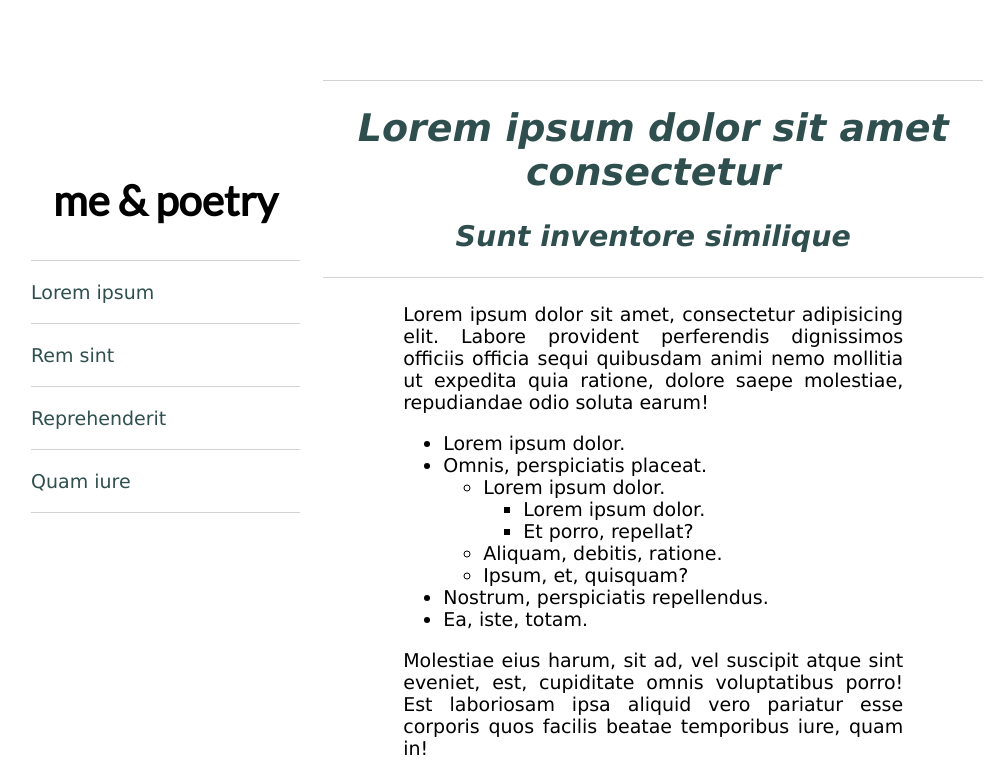
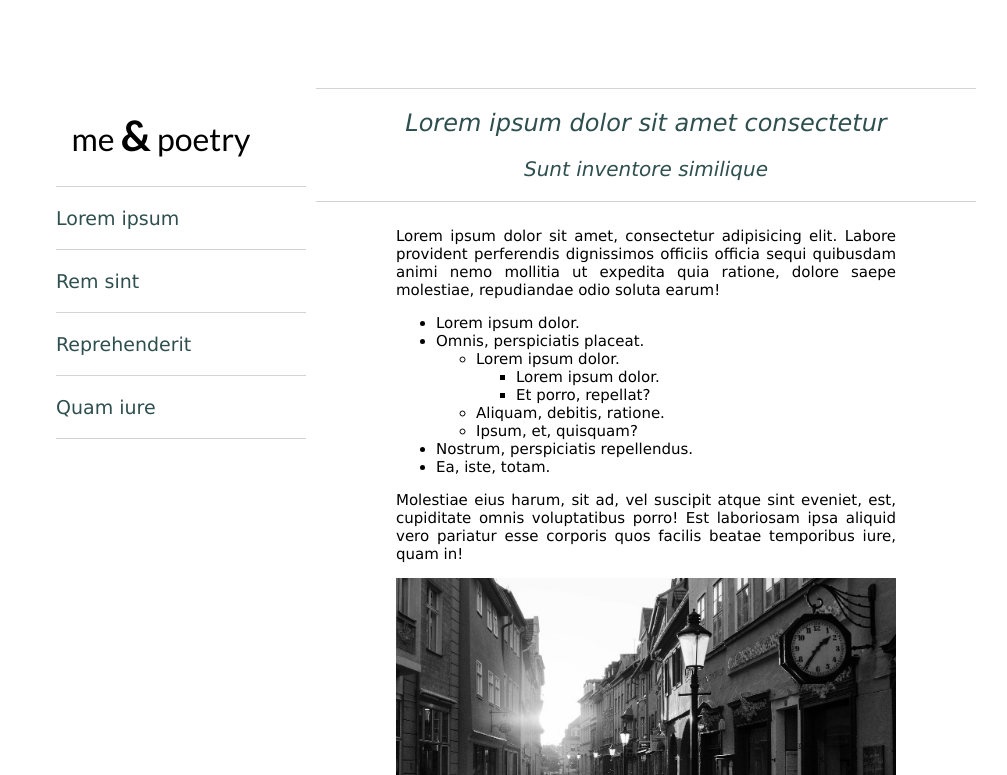
Before and after one commit to gatinhap/frontend, a plain HTML site: page html&css/exercise_one/index.html in a window 1280 px wide. Shown: the top 775 px of the page, without its empty margins (144-1151 px from the left). Drawn offline with Linux system fonts and the light colour scheme; a web font is replaced by a local one.

Commit message:
exercise corrected

```diff
--- a/html&css/exercise_one/index.html
+++ b/html&css/exercise_one/index.html
@@ -4,51 +4,57 @@
 <head>
     <meta charset="utf-8">
     <meta name="viewport" content="width=device-width, initial-scale=1.0">
+    <link rel="stylesheet" href="http://fonts.googleapis.com/css?family=Droid+Serif:regular,italic,bold,bolditalic" type="text/css" />
+    <link rel="stylesheet" href="http://fonts.googleapis.com/css?family=Droid+Sans:regular,bold" type="text/css" />
+    <link href='http://fonts.googleapis.com/css?family=Lato:400,700,900&subset=latin,latin-ext' rel='stylesheet' type='text/css'>
     <link rel="stylesheet" href="styles.css">
-    <link href="https://fonts.googleapis.com/css2?family=Lato&display=swap" rel="stylesheet">
     <title>me&amp;poetry</title>
 </head>
 
 <body>
+    <div class="wrapper">
         <aside class="sidebar">
-        <div class="logo">
-            <h1>me &amp; poetry</h1>
+            <div>
+                <h1 class="logo">me <span class="ampersand">&amp;</span> poetry</h1>
             </div>
-        <nav>
-            <div class="navigation-panel">Lorem ipsum</div>
-            <div>Rem sint</div>
-            <div>Reprehenderit</div>
-            <div>Quam iure</div>
-        </nav>
+            <ul class="navigation-panel">
+                <li class="nav-link"><a href="#">Lorem ipsum</a></li>
+                <li class="nav-link-bottom"><a href="#">Rem sint</a></li>
+                <li class="nav-link-bottom"><a href="#">Reprehenderit</a></li>
+                <li class="nav-link-bottom"><a href="#">Quam iure</a></li>
+            </ul>
         </aside>
-    <div class="main-wrapper">
+        <div class="content-wrapper">
             <header>
-            <h1>Lorem ipsum dolor sit amet consectetur</h1>
-            <h2>Sunt inventore similique</h2>
+                <h2>Lorem ipsum dolor sit amet consectetur</h2>
+                <h3>Sunt inventore similique</h3>
             </header>
-        <article class="wrapper">
+            <article class="text-wrapper">
                 <p>Lorem ipsum dolor sit amet, consectetur adipisicing elit. Labore provident perferendis dignissimos officiis officia sequi quibusdam animi nemo mollitia ut expedita quia ratione, dolore saepe molestiae, repudiandae odio soluta earum!</p>
                 <ul>
                     <li>Lorem ipsum dolor.</li>
-                <li>Omnis, perspiciatis placeat.</li>
+                    <li>Omnis, perspiciatis placeat.
                         <ul>
-                    <li>Lorem ipsum dolor.</li>
+                            <li>Lorem ipsum dolor.
                                 <ul>
                                     <li>Lorem ipsum dolor.</li>
                                     <li>Et porro, repellat?</li>
                                 </ul>
+                            </li>
                             <li>Aliquam, debitis, ratione.</li>
                             <li>Ipsum, et, quisquam?</li>
                         </ul>
+                    </li>
                     <li>Nostrum, perspiciatis repellendus.</li>
                     <li>Ea, iste, totam.</li>
                 </ul>
                 <p>Molestiae eius harum, sit ad, vel suscipit atque sint eveniet, est, cupiditate omnis voluptatibus porro! Est laboriosam ipsa aliquid vero pariatur esse corporis quos facilis beatae temporibus iure, quam in!</p>
-            <div><img class="image" alt="picture of the street" src="photo.jpg"></div>
+                <div><img src="photo.jpg" class="image" alt="picture of the street"></div>
                 <p>Iste dignissimos a, quia voluptas minima quas ex ipsum officiis. Quas qui optio, fugit magni commodi natus labore officia totam, minima fuga unde perferendis sit, aut est nam sed, illum?</p>
             </article>
             <footer>2015 © Maciej Żukiewicz</footer>
         </div>
+    </div>
 </body>
 
 </html>
--- a/html&css/exercise_one/styles.css
+++ b/html&css/exercise_one/styles.css
@@ -1,76 +1,79 @@
 body {
-    width: 960px;
-    margin: 0 auto;
-    font-family: 'Droid Serif', Verdana, Arial, sans-serif;
-    font-size: 19px;
-    position: relative;
+    font: 15px 'Droid Serif', Verdana, Arial, sans-serif;
 }
 
-.main-wrapper {
-    position: absolute;
-    left: 32%;
+.wrapper {
+    margin: 0 auto;
+    width: 960px;
+}
 
+.content-wrapper {
+    float: right;
+    width: 660px;
 }
 
 .sidebar {
-    padding: 15px;
-    padding-top: 140px;
-    position: absolute;
-    top: 0;
-    left: 0;
-    width: 28%;
-    padding-right: 10px;
+    float: left;
+    box-sizing: border-box;
+    width: 300px;
+    padding: 75px 10px 0 0;
 }
 
-nav div {
-    border-bottom-style: solid;
-    border-width: thin;
-    border-color: lightgray;
-    margin-top: 20px;
-    margin-bottom: 20px;
-    padding-bottom: 20px;
+ul.navigation-panel {
+    font-size: 19px;
+    list-style-type: none;
+}
+
+.nav-link {
+    border-top: thin solid lightgray;
+    border-bottom: thin solid lightgray;
+    padding: 20px 0;
+}
+
+.nav-link-bottom {
+    border-bottom: thin solid lightgray;
+    padding: 20px 0;
+}
+
+a,
+a:visited {
+    text-decoration: none;
     color: darkslategrey;
 }
 
 .logo {
-    font-size: 28px;
-    font-family: 'Lato', sans-serif;
-    border-bottom-style: solid;
-    border-width: thin;
-    border-color: lightgray;
+    font: 500 32px 'Lato', sans-serif;
     text-align: center;
 }
 
-header {
-    width: 660px;
-    margin-left: auto;
-    margin-right: auto;
-    border-top-style: solid;
-    border-bottom-style: solid;
-    border-width: thin;
-    border-color: lightgray;
-    text-align: center;
-    font-style: italic;
-    color: darkslategrey;
-    margin-top: 80px;
+span.ampersand {
+    font: bold 42px 'Lato', sans-serif;
 }
 
-.wrapper {
+header {
+    margin-top: 80px;
+    border-top: thin solid lightgray;
+    border-bottom: thin solid lightgray;
+    font-style: italic;
+    text-align: center;
+    color: darkslategrey;
+}
+
+.text-wrapper {
+    margin: 25px auto;
     box-sizing: border-box;
     width: 500px;
-    margin-left: auto;
-    margin-right: auto;
     text-align: justify;
-    margin-top: 25px;
-    margin-bottom: 25px;
 }
 
-header.h1 {
+header > h2 {
     font-size: 24px;
+    font-weight: 500;
 }
 
-header.h2 {
+header > h3 {
     font-size: 20px;
+    font-weight: 500;
 }
 
 .image {
@@ -79,11 +82,7 @@ header.h2 {
 }
 
 footer {
-    width: 660px;
-    margin-left: auto;
-    margin-right: auto;
-    border-top-style: solid;
-    border-width: thin;
-    border-color: lightgray;
-    margin-bottom: 50px;
+    margin: 0 auto 50px auto;
+    border-top: thin solid lightgray;
+    font-size: 12px;
 }
```
Lines whose indentation alone changed are shown as unchanged.
